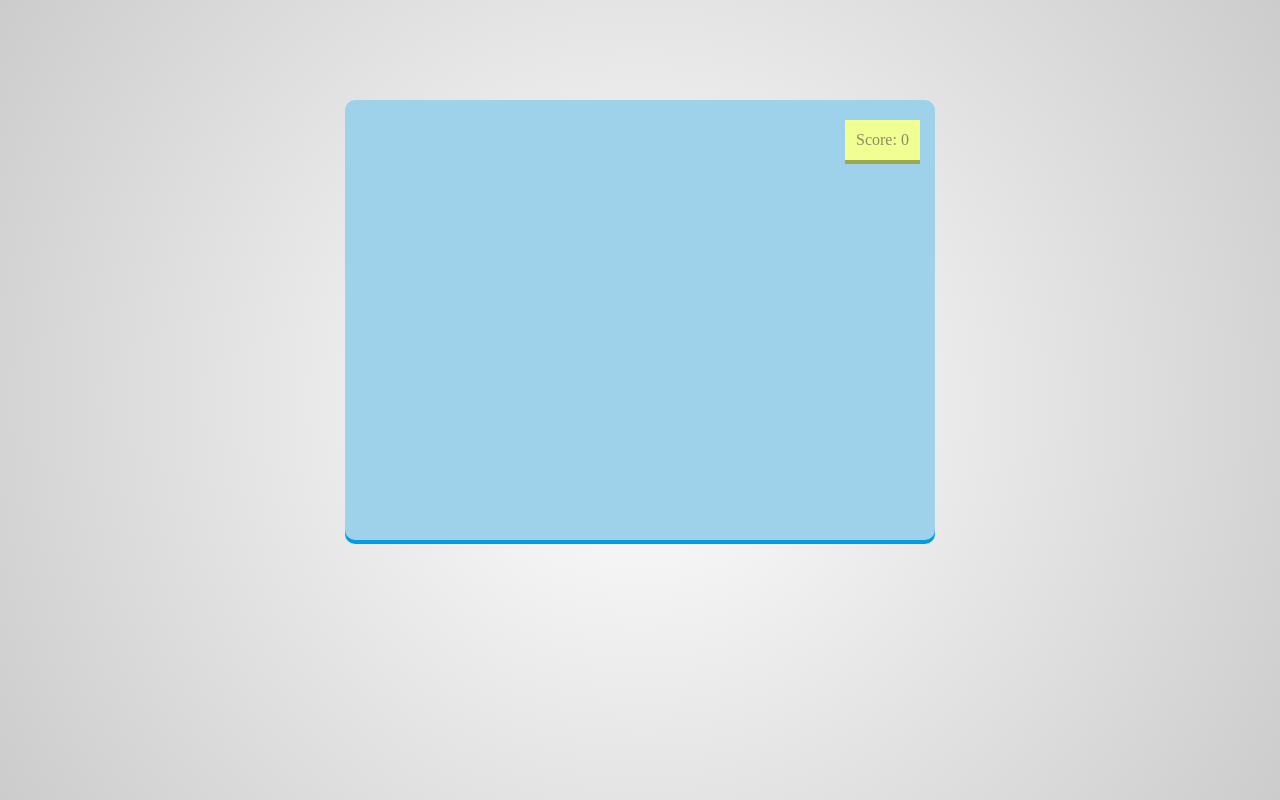
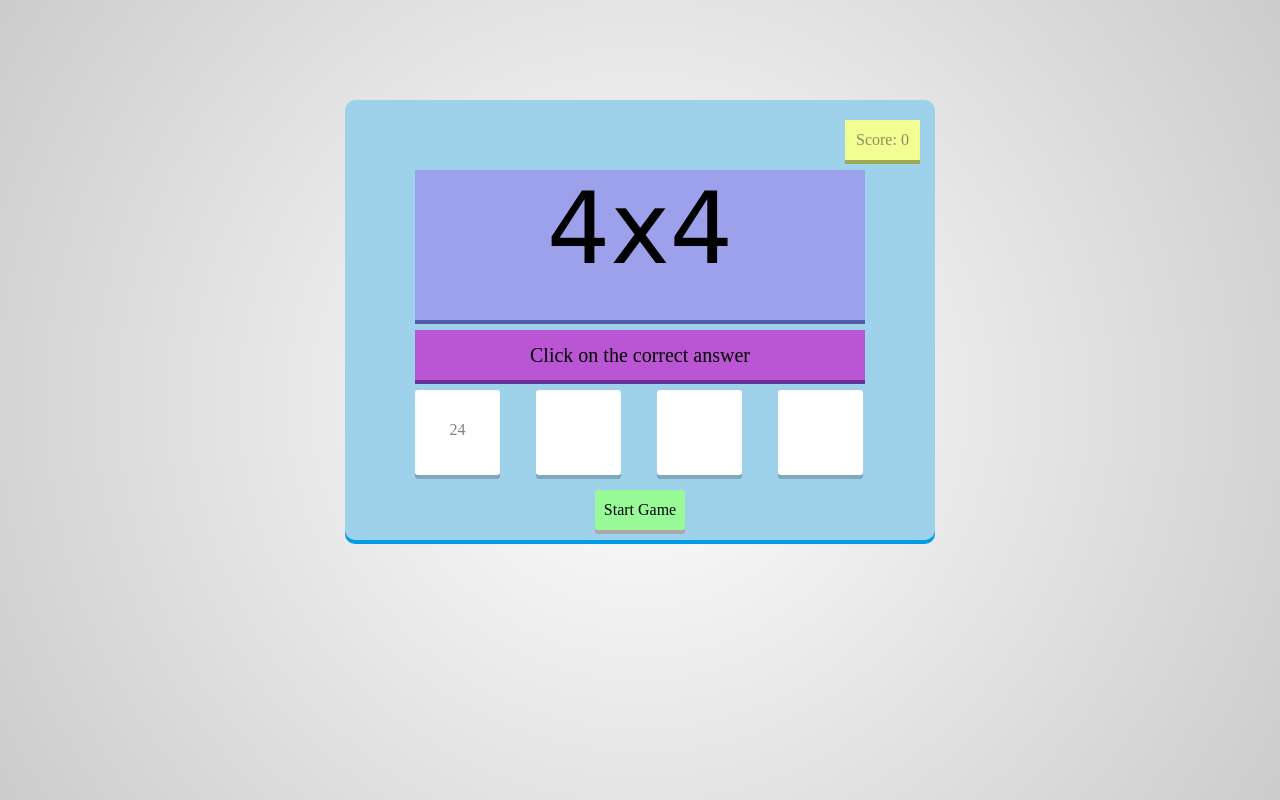
Before and after one commit to sergiucorb/math_game, a plain HTML site: page index.html in a window 1280 px wide. Drawn offline with Linux system fonts and the light colour scheme.

Commit message:
secondUp

```diff
--- a/assets/css/main.css
+++ b/assets/css/main.css
@@ -40,3 +40,69 @@ html{
     color:white;
     display: none;
 }
+
+#question{
+    width:450px;
+    height: 150px;
+    background-color: #9DA0EA;
+    box-shadow:0px 4px 0px 0px #535aa8;
+    margin:50px auto 10px auto;
+    font-size: 100px;
+    text-align: center;
+    font-family: cursive, sans-serif ;
+    color: black;
+}
+
+#answer{
+    width:450px;
+    height:50px;
+    background-color: mediumorchid;
+    margin:10px auto ;
+    box-shadow: 0px 4px 0px 0px rebeccapurple ;
+    text-align: center;
+    line-height: 50px;
+    font-size: 20px;
+    color:black;
+}
+
+#choices{
+    width: 450px;
+    height: 100px;
+    margin: 5px auto;
+}
+
+.answerBox{
+    width: 85px;
+    height: 85px;
+    background-color: white;
+    border-radius: 3px;
+    float:left;
+    margin-right:36px;
+    box-shadow: 0px 4px rgba(0, 0, 0, 0.2);
+    cursor: pointer;
+    text-align: center;
+    line-height: 80px;
+    color:grey;
+}
+
+#answer-box4{
+   margin-right: 0px;
+}
+
+.answerBox:hover{
+    background-color: #9C89F6;
+    color: white;
+    box-shadow: 0px 4px #6b54d3;
+}
+
+#start-game{
+    width: 90px;
+    height: 40px;
+    background-color: palegreen;
+    border-radius:3px;
+    box-shadow: 0px 4px 0px 0px darkgrey;
+    margin: -5px auto auto auto;
+    text-align: center;
+    line-height: 40px;
+    cursor: pointer;
+}
--- a/index.html
+++ b/index.html
@@ -17,8 +17,31 @@
         </div>
         <div id="wrongAnswer">
             Try again
+        </div >
+        <div id="question">
+            4x4
+        </div>
+        <div id="answer">
+            Click on the correct answer
+        </div>
+        <div id="choices">
+            <div id ="answer-box1" class="answerBox">
+                24
+            </div>
+            <div id ="answer-box2" class="answerBox">
+
+            </div>
+            <div id ="answer-box3" class="answerBox" >
+
+            </div>
+            <div id ="answer-box4" class="answerBox">
+
+            </div>
         </div>
 
+        <div id="start-game">
+            Start Game
+        </div>
     </div>
 
 
```
